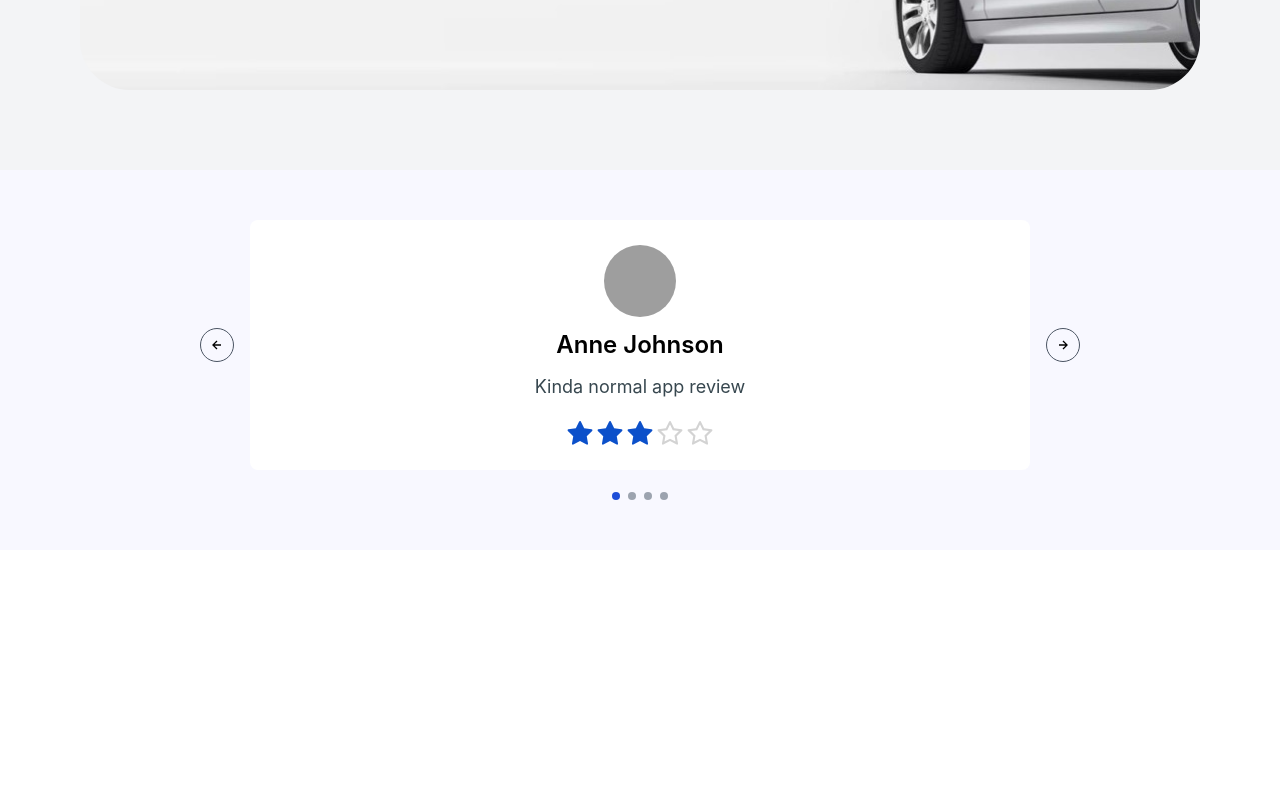
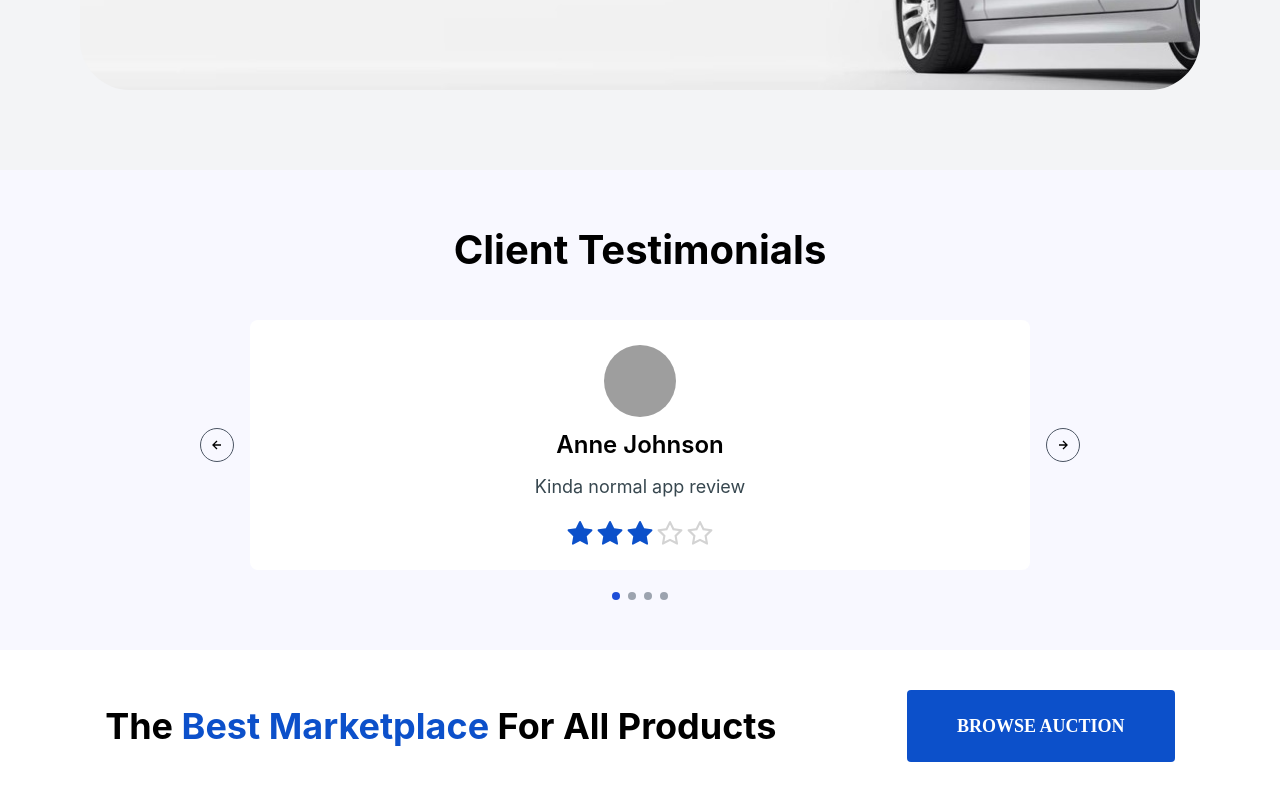
Before and after one commit to M-ilyas1/Elyx-project, a React (Create React App) app: page /HomePageV2 in a window 1280 px wide. Shown: the part 2598-3398 px from the top of the page. Before the commit the page ends 3148 px from the top, so only its background shows below. Built offline with nearby package versions, Linux system fonts and the light colour scheme; grey boxes are pictures that could not be loaded.

Commit message:
popular items

```diff
--- a/src/Component/Reviews/Reviews.jsx
+++ b/src/Component/Reviews/Reviews.jsx
@@ -46,6 +46,9 @@ function Reviews() {
   };
   return (
     <div className="flex flex-col items-center">
+    <div className="text-[40px] font-bold text-center pb-10">
+      <h1>Client Testimonials</h1>
+    </div>
       <div className="flex items-center justify-center w-full">
         <button
           onClick={handleLeftClick}
--- a/src/Pages/About/About.js
+++ b/src/Pages/About/About.js
@@ -3,6 +3,7 @@ import Breadcumb from "../../Component/Breadcumb/Breadcumb";
 import AboutBanner from '../../Component/AboutBanner/AboutBanner';
 import AboutContent from "../../Component/AboutContent/AboutContent";
 import Reviews from '../../Component/Reviews/Reviews'
+
 
 
 function About() {
@@ -12,11 +13,11 @@ function About() {
       <AboutBanner/>
       <AboutContent/>
       <section className="bg-gray-100 p-[50px]">
-      <h1 className='text-[40px] font-bold text-center p-10'>Client Testimonials</h1>
         <div className="  flex flex-wrap justify-center gap-7">
           <Reviews />
         </div>
       </section>
+
    </div>
   );
 }
--- a/src/Pages/ActionDetails/ActionDetails.js
+++ b/src/Pages/ActionDetails/ActionDetails.js
@@ -1,6 +1,7 @@
 import React from 'react'
 import Aution from '../../Component/Auction Details/Auction'
 import Breadcumb from "../../Component/Breadcumb/Breadcumb";
+import { PopularItems } from '../../Component';
 
 export default function ActionDetails() {
   return (
@@ -9,6 +10,10 @@ export default function ActionDetails() {
       <div className='container'>
       <Aution/>
       </div>
+      <div>
+      <PopularItems/>
+
+      </div>
     </div>
   )
 }
--- a/src/Pages/ActionListing/ActionListing.js
+++ b/src/Pages/ActionListing/ActionListing.js
@@ -2,6 +2,7 @@ import React from 'react'
 import HeroBanner2 from '../../Component/HeroBanner2/HeroBanner2'
 import ProductList from '../../Component/ProductList/ProductList'
 import Breadcumb from "../../Component/Breadcumb/Breadcumb";
+import { PopularItems } from '../../Component';
 
 export default function ActionListing() {
   return (
@@ -14,6 +15,9 @@ export default function ActionListing() {
       <section>
         <ProductList/>
       </section>
+      <section >
+      <PopularItems />
+      </section>
     </div>
   )
 }
--- a/src/Pages/HomePageV2/HomePageV2.js
+++ b/src/Pages/HomePageV2/HomePageV2.js
@@ -13,7 +13,7 @@ import HeroBanner1 from "../../Component/HeroBanner1/HeroBanner1";
 import Cardimg from "../../Component/Cardimg/Cardimg";
 import Cta from "../../Component/Cta/Cta";
 import Reviews from "../../Component/Reviews/Reviews";
-import { Products } from "../../Component";
+import { PopularItems, Products } from "../../Component";
 import Breadcumb from "../../Component/Breadcumb/Breadcumb";
 const products = [
   {
@@ -142,6 +142,9 @@ function HomePageV2() {
           <Reviews />
         </div>
       </section>
+      <section>
+      <PopularItems/>
+      </section>
     </div>
   );
 }
--- a/src/Pages/HowitWorks/HowitWorks.js
+++ b/src/Pages/HowitWorks/HowitWorks.js
@@ -2,6 +2,7 @@ import React from "react";
 import HowItsWorkBanner from "../../Component/HowItsWorkBanner/HowItsWorkBanner";
 import Breadcumb from "../../Component/Breadcumb/Breadcumb";
 import HowItsWorkContent from "../../Component/HowItsWorkContent/HowitsWorkContent";
+import { PopularItems } from "../../Component";
 
 export default function HowitWorks() {
   return (
@@ -9,6 +10,8 @@ export default function HowitWorks() {
       <Breadcumb />
       <HowItsWorkBanner />
       <HowItsWorkContent/>
+      <PopularItems/>
+
     </div>
   );
 }
--- a/src/Pages/SubmitForAuction/SubmitForAuction.js
+++ b/src/Pages/SubmitForAuction/SubmitForAuction.js
@@ -1,12 +1,15 @@
 import React from 'react'
 import PlanMain from '../../Component/Plan/PlanMain'
 import PlaneProcess from '../../Component/PlanProcess/PlaneProcess'
+import { PopularItems } from '../../Component'
 
 export default function SubmitForAuction() {
   return (
     <div>
       <PlanMain/>
       <PlaneProcess/>
+      <PopularItems/>
+
     </div>
 
   )
```
